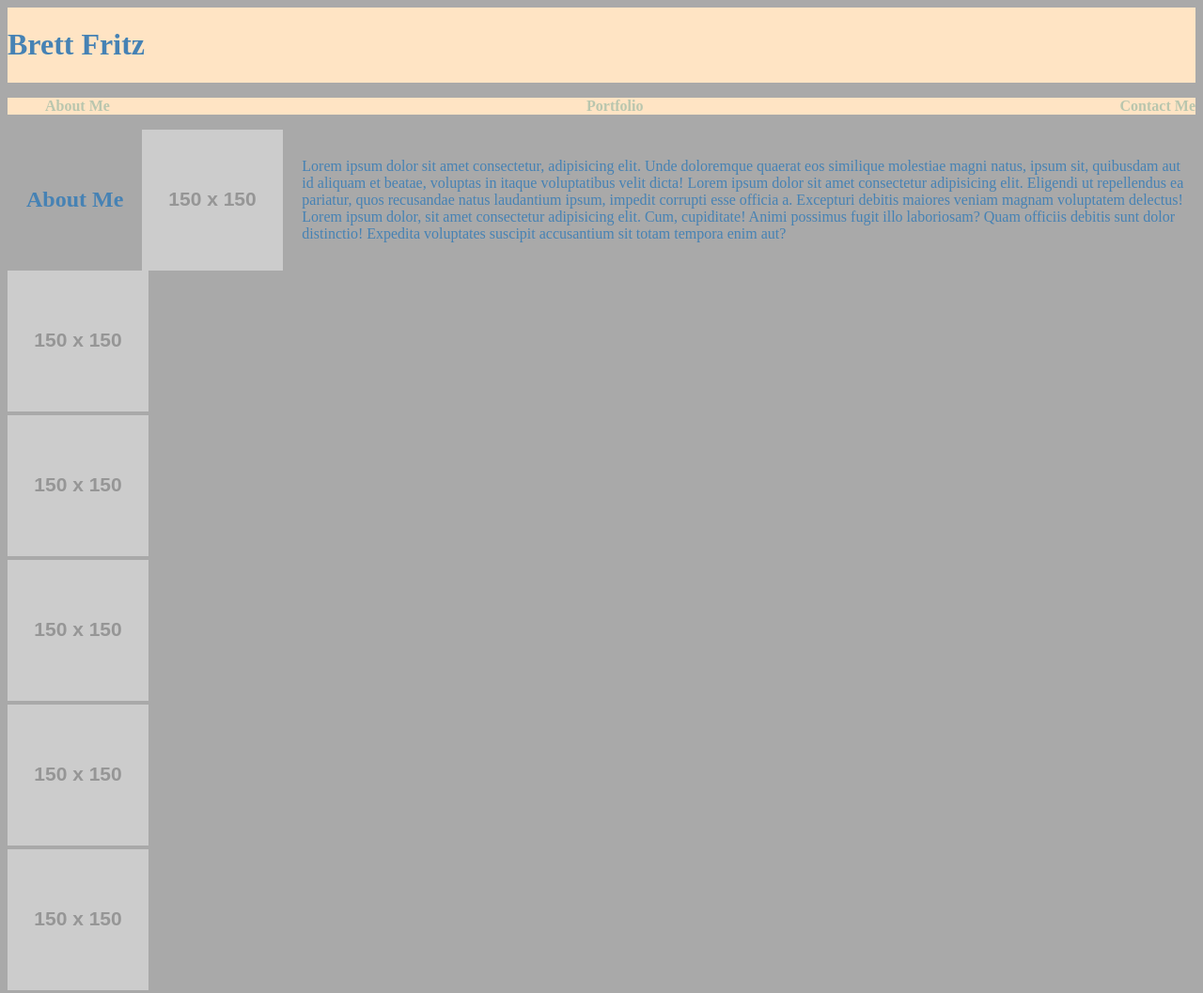
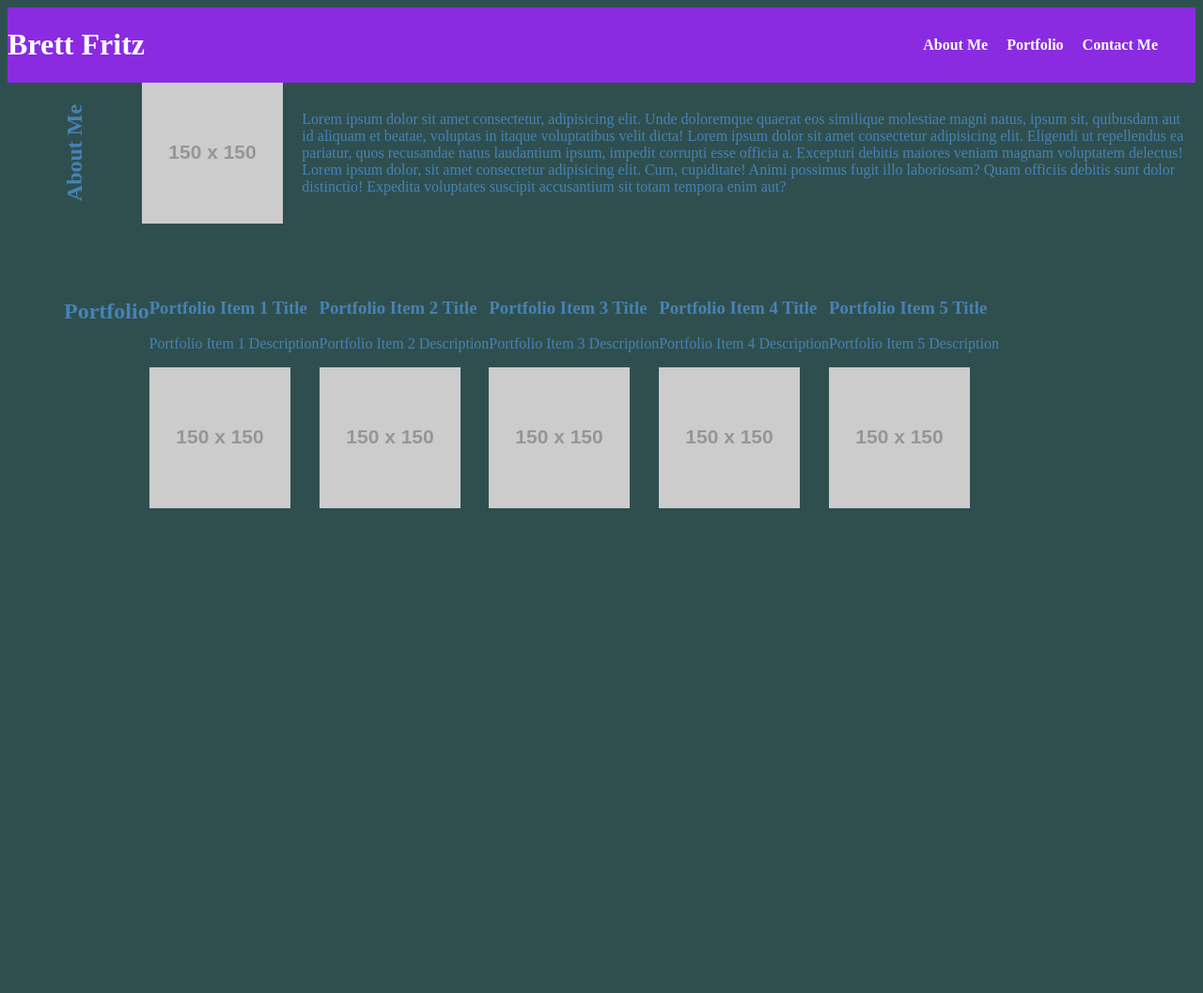
Before and after one commit to brettfritz/brettfritz-portfolio, a plain HTML site: page index.html in a window 1280 px wide. Shown: the whole page at 94% size. After the commit the page ends 800 px from the top, so only its background shows below. Drawn offline with Linux system fonts and the light colour scheme; placeholder pictures from the web are drawn by us.

Commit message:
added features to the index html and the sytles css

```diff
--- a/assets/style.css
+++ b/assets/style.css
@@ -1,25 +1,50 @@
+:root {
+    --header-color: blueviolet;
+    --header-text-color: white;
+}
+
 * {
-    background-color:darkgrey;
+    background-color:darkslategrey;
     color:steelblue;
 }
 
 header * {
-    background-color:bisque;
-    text-decoration: double;
+    background-color: var(--header-color);
+    color: white;
 }
 
-header h1 {
-    display: inline-block;
+header {
+    background-color: var(--header-color);
+    text-decoration: double;
+    display: flex;
+    align-items: center;
+}
+
+header > h1 {
+    text-size-adjust: 50px;
+    background-color: var(--header-color);
+    margin-right: auto;
+}
+
+nav {
+    background-color: var(--header-color);
+    margin-left: auto;
 }
 
 nav ul {
+    background-color: var(--header-color);
     display: flex;
-    justify-content: space-between;
-    min-width: 300px;
+    padding: 0 20px;
+    list-style-type: none;
+}
+
+nav li {
+    background-color: var(--header-color);
+    margin-right: 20px;
 }
 
 nav a {
-    color: #b9c6ae;
+    color: white;
     font-weight: bold;
     text-decoration: none;
 }
@@ -34,7 +59,7 @@ nav a {
 }
 
 .about-me aside h2 {
-    rotate: -90degrees;
+    transform: rotate(-90deg);
 }
 
 
@@ -46,3 +71,10 @@ nav a {
 .about-me-content {
     flex: 1;
 }
+
+.portfolio {
+    display: flex;
+    flex-wrap: wrap;
+    padding: 40px;
+    margin: 20px;
+}
--- a/index.html
+++ b/index.html
@@ -10,14 +10,12 @@
 
 <body>
     <header>
-        <div>
-            <h1>Brett Fritz</h1>
-        </div>
+        <h1>Brett Fritz</h1>
         <nav>
             <ul>
-                <a href="#about-me">About Me</a>
-                <a href="#portfolio">Portfolio</a>
-                <a href="#contact-me">Contact Me</a>
+                <li><a href="#about-me">About Me</a></li>
+                <li><a href="#portfolio">Portfolio</a></li>
+                <li><a href="#contact-me">Contact Me</a></li>
             </ul>
         </nav>
     </header>
@@ -32,20 +30,43 @@
             </p>
         </div>
     </section>
-    <section id="portfolio">
+    <section class="portfolio">
+        <aside>
+            <h2>Portfolio</h2>
+        </aside>
         <section id="card1">
+            <div>
+                <h3>Portfolio Item 1 Title</h3>
+                <p>Portfolio Item 1 Description</p>
+            </div>
             <img src="https://placehold.jp/150x150.png" alt="placeholder image"/>
         </section>
         <section id="card2">
+            <div>
+                <h3>Portfolio Item 2 Title</h3>
+                <p>Portfolio Item 2 Description</p>
+            </div>
             <img src="https://placehold.jp/150x150.png" alt="placeholder image"/>
         </section>
         <section id="card3">
+            <div>
+                <h3>Portfolio Item 3 Title</h3>
+                <p>Portfolio Item 3 Description</p>
+            </div>
             <img src="https://placehold.jp/150x150.png" alt="placeholder image"/>
         </section>
         <section id="card4">
+            <div>
+                <h3>Portfolio Item 4 Title</h3>
+                <p>Portfolio Item 4 Description</p>
+            </div>
             <img src="https://placehold.jp/150x150.png" alt="placeholder image"/>
         </section>
         <section id="card5">
+            <div>
+                <h3>Portfolio Item 5 Title</h3>
+                <p>Portfolio Item 5 Description</p>
+            </div>
             <img src="https://placehold.jp/150x150.png" alt="placeholder image"/>
         </section>
     </section>
```
